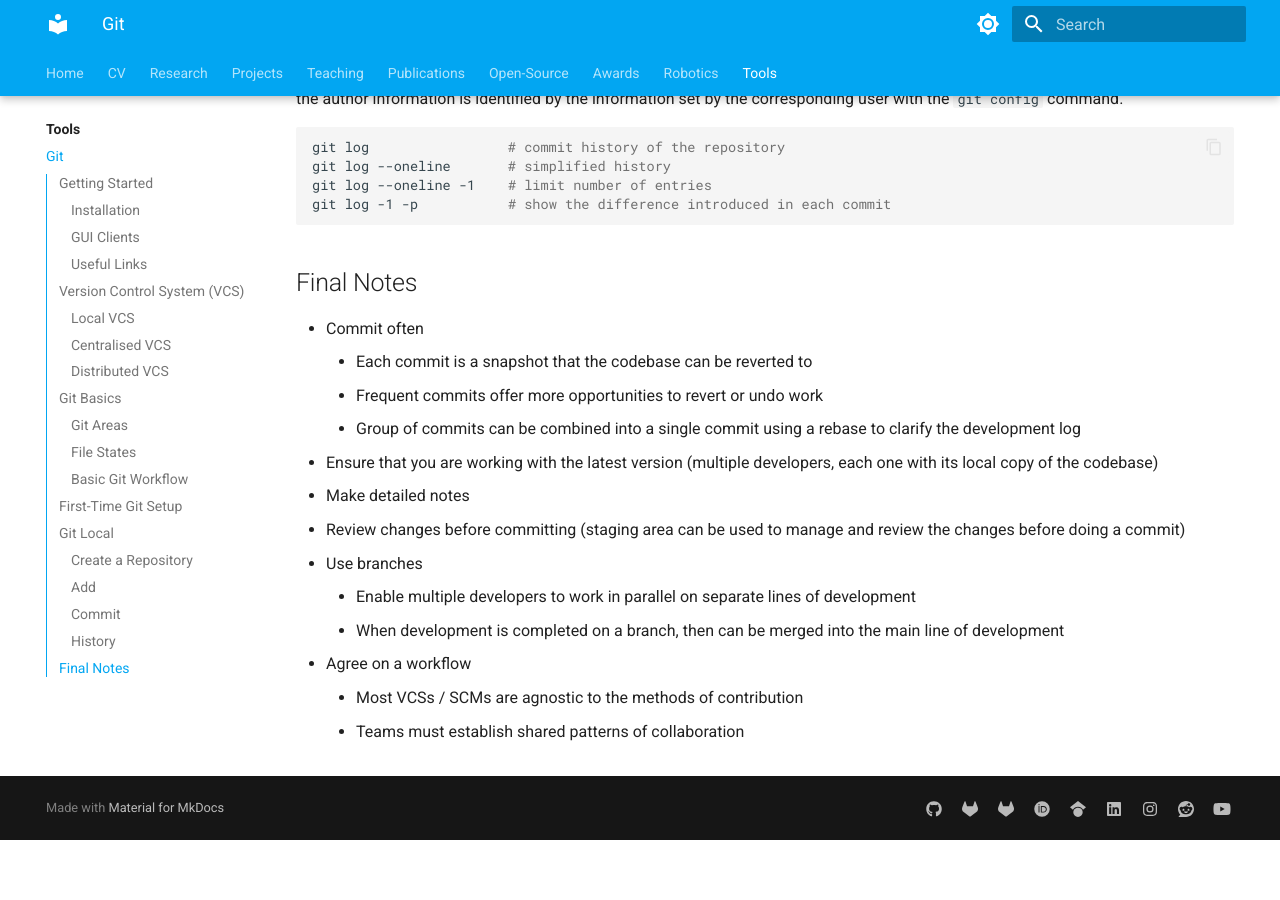
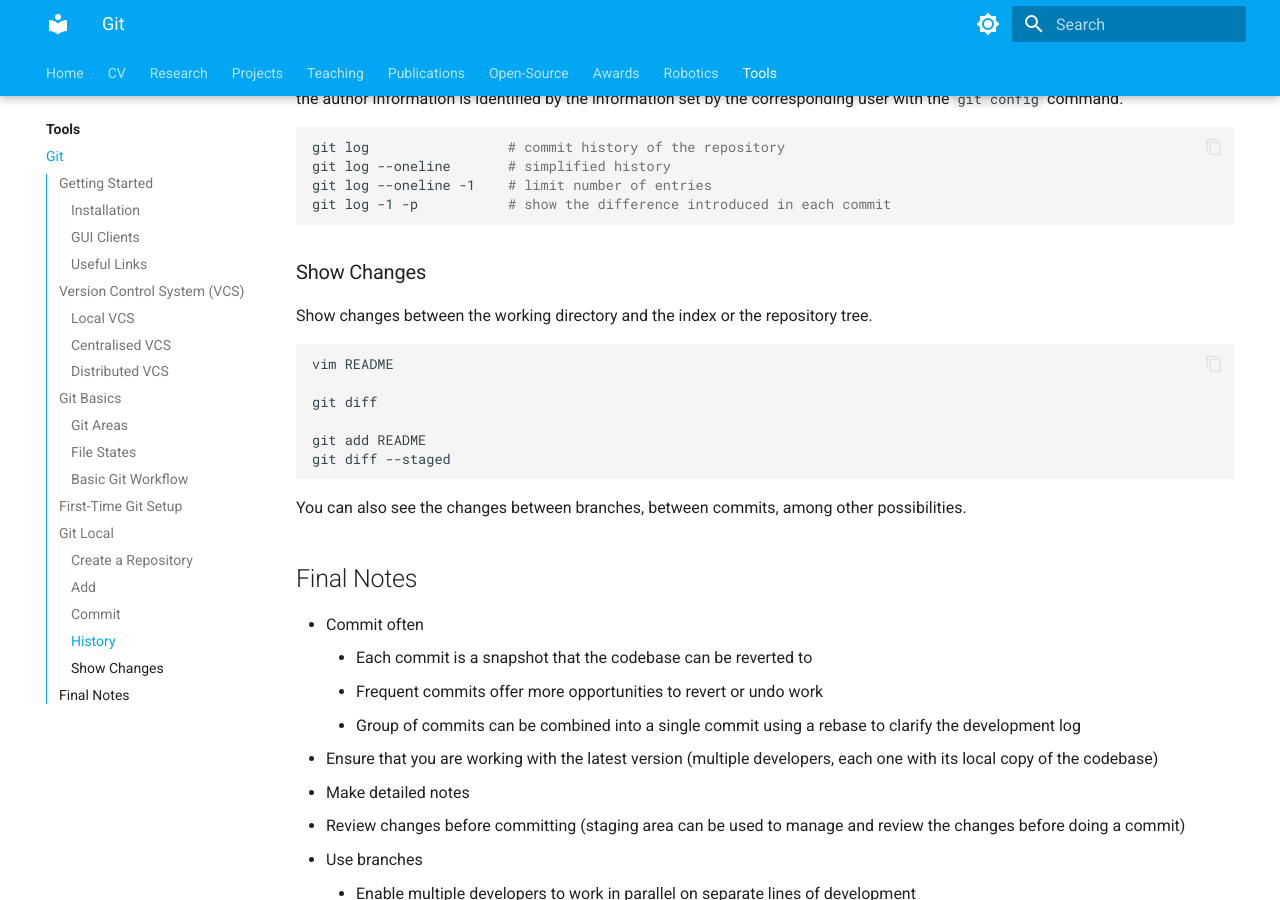
Before and after one commit to sousarbarb/sousarbarb.github.io, an MkDocs documentation site: the page built from docs/tools/git.md, in a window 1280 px wide and 900 px high, scrolled down 6859 px. Built offline with MkDocs 1.6.1 and Material for MkDocs 9.7.7, drawn with Linux system fonts in a browser that asks for light colours; before the commit the page ends 7699 px from its top, so only the background shows below that.

Commit message:
Git: add show changes section

````diff
--- a/docs/tools/git.md
+++ b/docs/tools/git.md
@@ -302,6 +302,22 @@ git log --oneline -1    # limit number of entries
 git log -1 -p           # show the difference introduced in each commit
 ```
 
+### Show Changes
+
+Show changes between the working directory and the index or the repository tree.
+
+```sh
+vim README
+
+git diff
+
+git add README
+git diff --staged
+```
+
+You can also see the changes between branches, between commits, among other
+possibilities.
+
 ## Final Notes
 
 - Commit often
````
